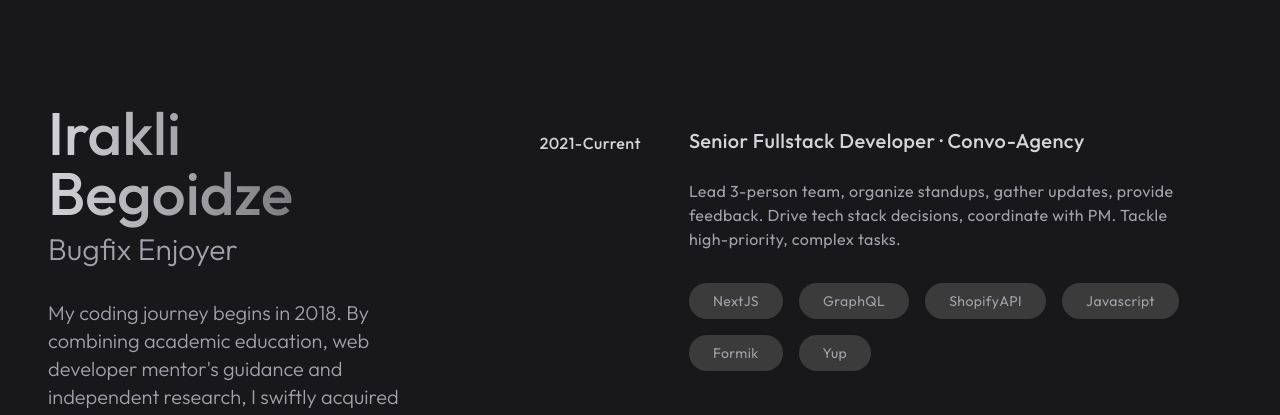
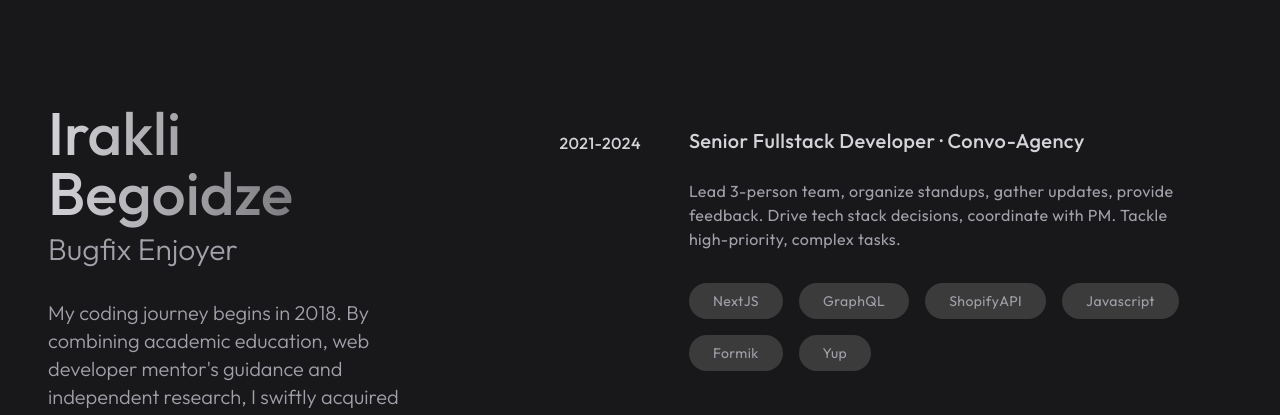
Before and after one commit to irakli2206/personal-website, a React (Vite) app: page / in a window 1280 px wide. Shown: the part 1820-2235 px from the top of the page. Built offline with nearby package versions, Linux system fonts and the light colour scheme.

Commit message:
convo end date

```diff
--- a/src/components/Experience.tsx
+++ b/src/components/Experience.tsx
@@ -24,7 +24,7 @@ const Experience = () => {
             company: 'Convo-Agency',
             description: 'Lead 3-person team, organize standups, gather updates, provide feedback. Drive tech stack decisions, coordinate with PM. Tackle high-priority, complex tasks.',
             location: 'Remote (Short-Term Contract)',
-            period: '2021-Current',
+            period: '2021-2024',
             role: 'Senior Fullstack Developer',
             tech: ['NextJS', 'GraphQL', 'ShopifyAPI', 'Javascript', 'Formik', 'Yup'],
             url: 'https://convo-agency.co.il/'
```
